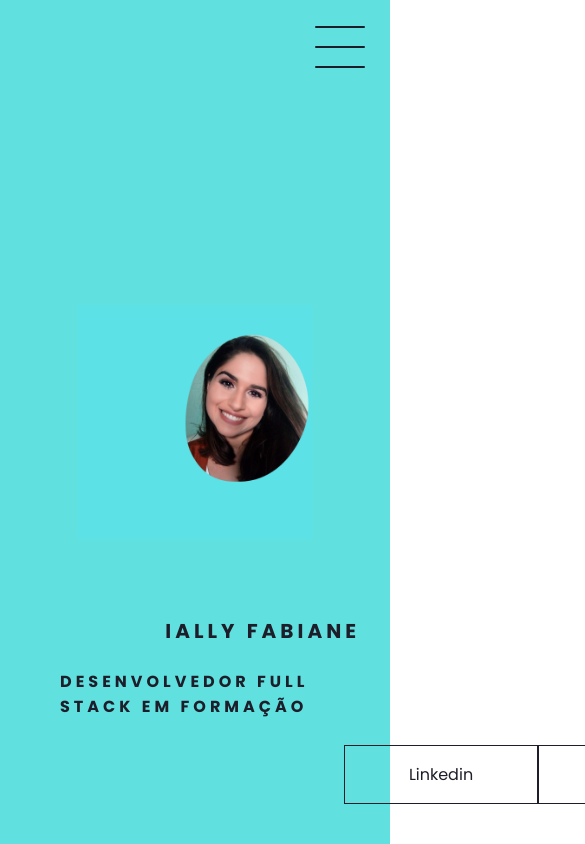
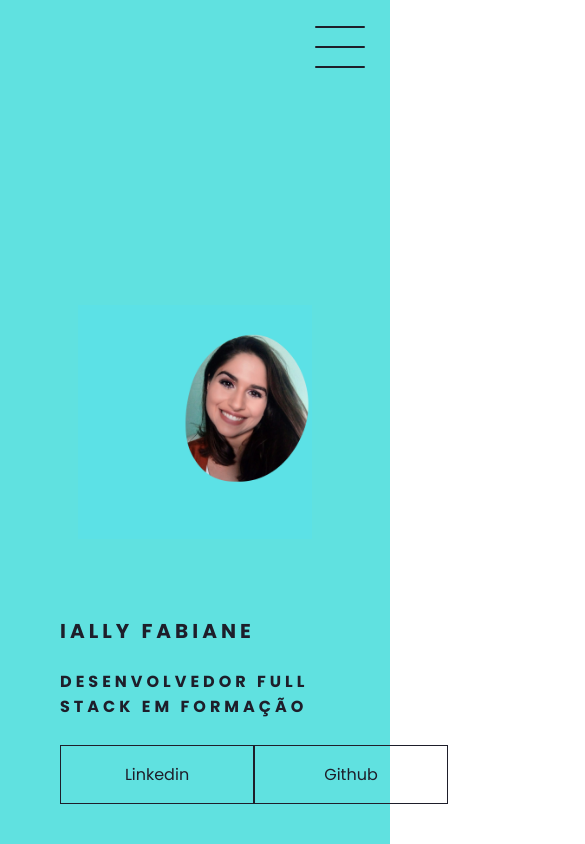
Before and after one commit to IallyFabiane/Portfolio, a plain HTML site: page index.html in a window 390 px wide. Shown: the top 844 px of the page, 585 px wide, since content can reach past the window. Drawn offline with Linux system fonts and the light colour scheme.

Commit message:
Update style.css

```diff
--- a/style.css
+++ b/style.css
@@ -294,7 +294,6 @@ a:hover {
 
     .header-container {
         justify-content: end;
-        align-items: flex-end;
         background-origin: padding-box;
         padding: 30px;
         background-size: 90%;
```
